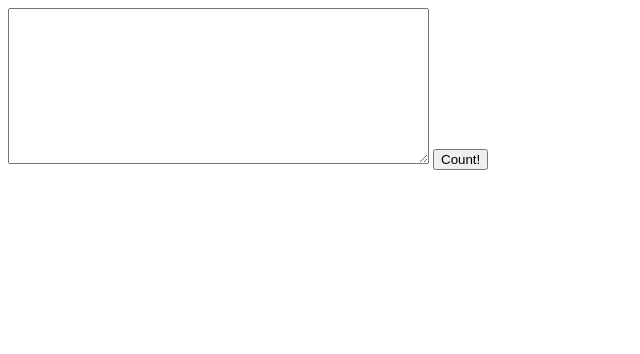
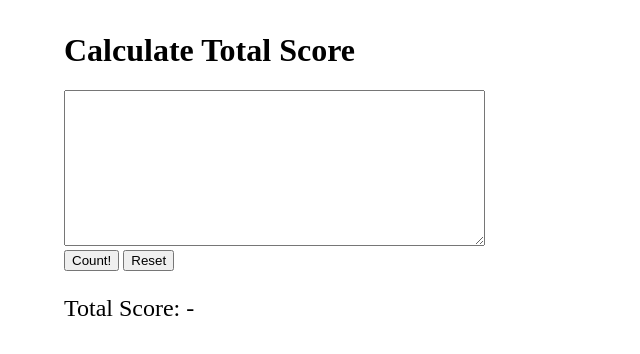
Before and after one commit to mornir/scores-counter, a website: page index.html in a window 1280 px wide. Shown: the whole page, without its empty margins (0-640 px from the left). Drawn offline with Linux system fonts and the light colour scheme.

Commit message:
feat: add reset button

```diff
--- a/index.html
+++ b/index.html
@@ -6,25 +6,43 @@
     <meta name="viewport" content="width=device-width, initial-scale=1.0" />
     <title>Hearts Counter</title>
   </head>
+
+  <style>
+    body {
+      margin: 2rem 4rem;
+    }
+    p {
+      font-size: 1.5rem;
+    }
+  </style>
   <body>
+    <h1>Calculate Total Score</h1>
     <form id="form">
       <textarea id="scores" id="scores" cols="50" rows="10"></textarea>
 
-      <button>Count!</button>
+      <div>
+        <button id="count-btn">Count!</button>
+        <button type="reset">Reset</button>
+      </div>
+
+      <p>Total Score: <span id="score-display"></span></p>
     </form>
 
     <script type="module">
       import { countScore } from "./countScore.js"
       const textarea = document.querySelector("#scores")
       const form = document.querySelector("#form")
+      const scoreDisplay = document.querySelector("#score-display")
+
+      scoreDisplay.textContent = "-"
 
       function handleSubmit(event) {
         event.preventDefault()
-
-        countScore(textarea.value)
+        scoreDisplay.textContent = countScore(textarea.value)
       }
 
       form.addEventListener("submit", handleSubmit)
+      form.addEventListener("reset", () => (scoreDisplay.textContent = "-"))
     </script>
   </body>
 </html>
```
